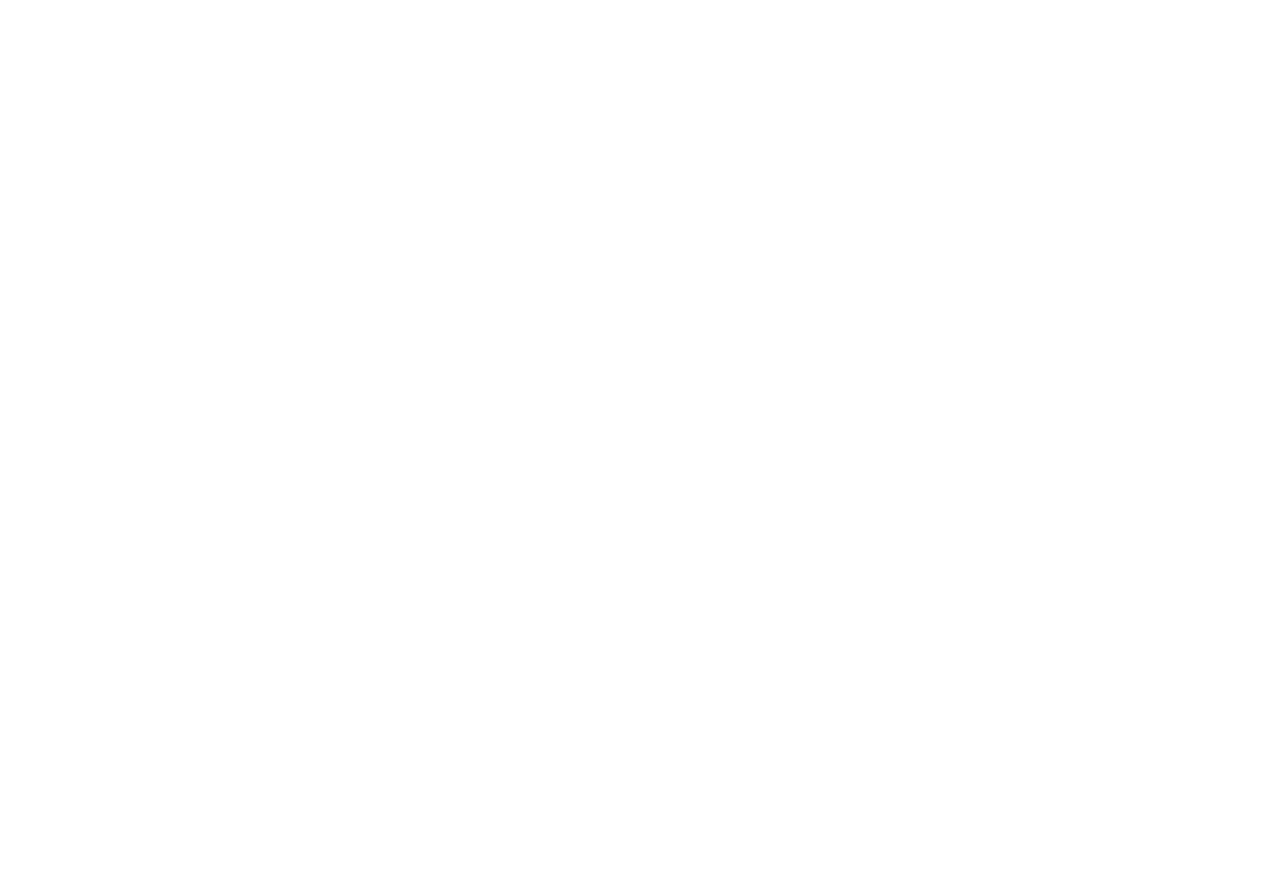
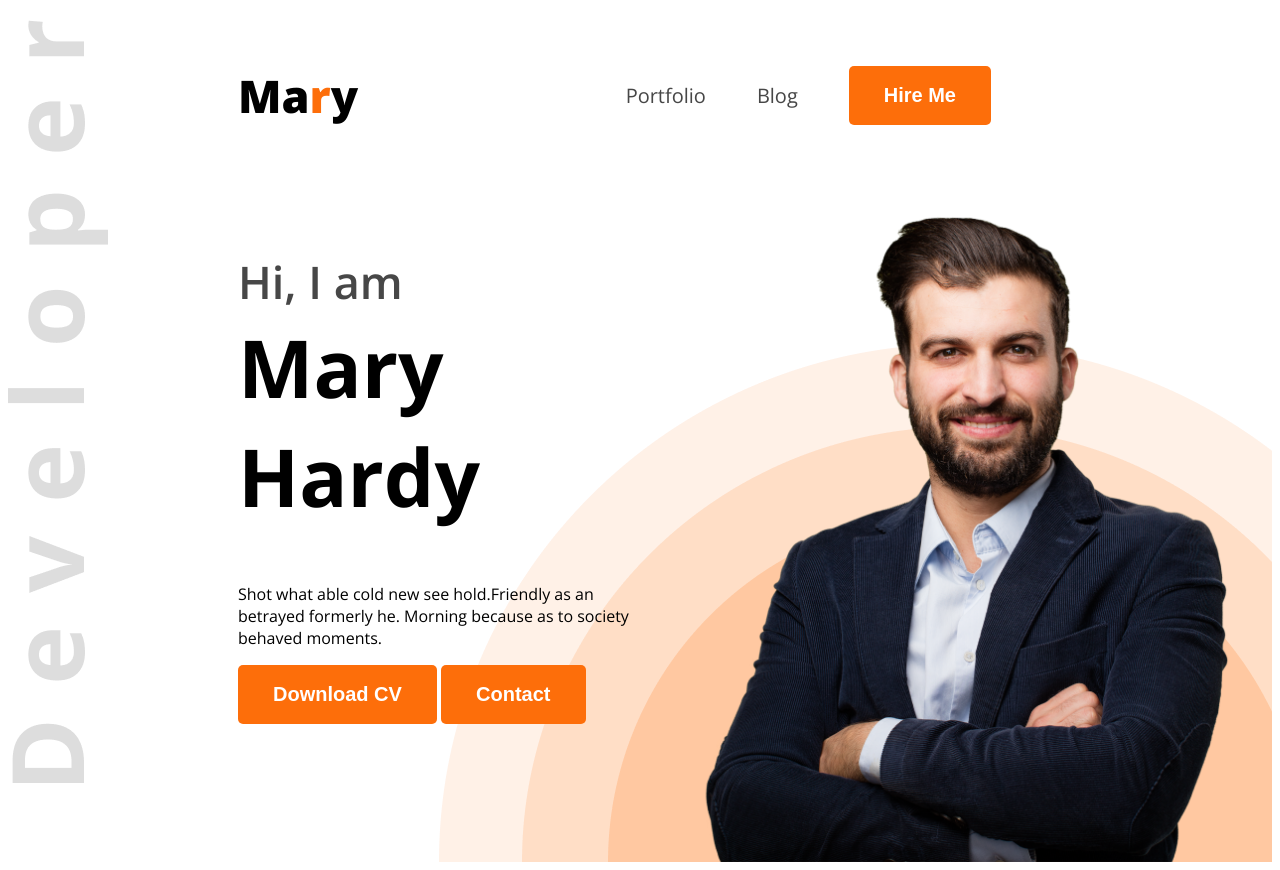
Before and after one commit to hemel-ags/web-dev-portfolio, a plain HTML site: page index.html in a window 1280 px wide. Before the commit the page ends 800 px from the top, so only its background shows below. Drawn offline with nearby package versions, Linux system fonts and the light colour scheme.

Commit message:
add banner

```diff
--- a/index.html
+++ b/index.html
@@ -1,13 +1,39 @@
 <!DOCTYPE html>
 <html lang="en">
+
 <head>
     <meta charset="UTF-8">
     <meta name="viewport" content="width=device-width, initial-scale=1.0">
     <title>Web Developer Portfolio</title>
+    <link rel="preconnect" href="https://fonts.googleapis.com">
+    <link rel="preconnect" href="https://fonts.gstatic.com" crossorigin>
+    <link
+        href="https://fonts.googleapis.com/css2?family=Open+Sans:ital,wght@0,300..800;1,300..800&family=Work+Sans:ital,wght@0,100..900;1,100..900&display=swap"
+        rel="stylesheet">
+    <link rel="stylesheet" href="styles/portfolio.css">
 </head>
-<body>
-    <header>
 
+<body class="open-sans-normal">
+    <header class="header">
+        <nav>
+            <h3 class="nav-title">Ma<span class="text-primary">r</span>y</h3>
+            <ul>
+                <li><a class="dark-2" href="">Portfolio</a></li>
+                <li><a class="dark-2" href="">Blog</a></li>
+                <li><a href=""><button class="btn-primary">Hire Me</button></a></li>
+            </ul>
+        </nav>
+        <div class="banner">
+            <div class="banner-content">
+                <h4 class="banner-greetings dark-2">Hi, I  am</h4>
+                <h1 class="banner-titel">Mary Hardy</h1>
+                <p class="banner-description">Shot what able cold new see hold.Friendly as an betrayed formerly he. Morning because as to society behaved moments.</p>
+                <button class="btn-primary">Download CV</button>
+                <button class="btn-primary">Contact</button>
+
+            </div>
+            <img class="banner-profile-pic" src="/images/hardy.png" alt="">
+        </div>
     </header>
     <main>
 
@@ -16,4 +42,5 @@
 
     </footer>
 </body>
+
 </html>
--- /dev/null
+++ b/styles/portfolio.css
@@ -0,0 +1,95 @@
+
+
+.open-sans-normal {
+  font-family: "Open Sans", sans-serif;
+  font-optical-sizing: auto;
+  /* font-weight: <weight>; */
+  font-style: normal;
+  font-variation-settings:
+    "wdth" 100;
+}
+
+/* shared style */
+.text-primary{
+    color: #FD6E0A;
+}
+
+.dark-2{
+    color: #474747;
+}
+
+.btn-primary{
+    background-color: #FD6E0A;
+    font-weight: bold;
+    color: white;
+    padding: 18px 35px;
+    border-radius: 5px;
+    border: none;
+    font-size: 20px;
+}
+
+/* Header */
+
+.header{
+    background-image: url(../images/developer.png), url(../images/header_bg.png);
+    background-repeat: no-repeat;
+    background-position: top left, bottom right;
+}
+
+/* Nav Bar */
+nav{
+    display: flex;
+    align-items: center;
+    justify-content: space-between;
+    margin: 20px 230px;
+}
+
+.nav-title{
+    font-weight: 800;
+    font-size: 45px;
+}
+
+nav ul li{
+    list-style: none;
+    margin-right: 51px;
+}
+
+nav li a{
+    text-decoration: none;
+    font-size: 20px;
+}
+
+nav ul{
+    display: flex;
+    align-items: center;
+}
+
+/* Banner */
+
+.banner-greetings{
+    font-size: 45px;
+    font-weight: 600;
+    margin-bottom: 0;
+}
+
+.banner-titel{
+    font-size: 80px;
+    font-weight: bold;
+    margin-top: 0;
+
+}
+
+.banner{
+    display: flex;
+    justify-content: space-between;
+    margin: 0 35px 0 230px;
+}
+
+.banner-profile-pic{
+    width: 580px;
+}
+
+.banner-content{
+    max-width: 580px;
+
+}
```
